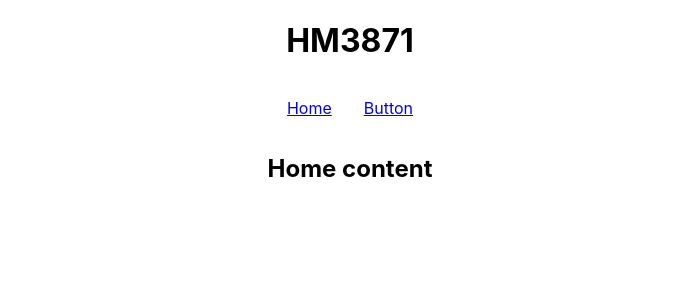
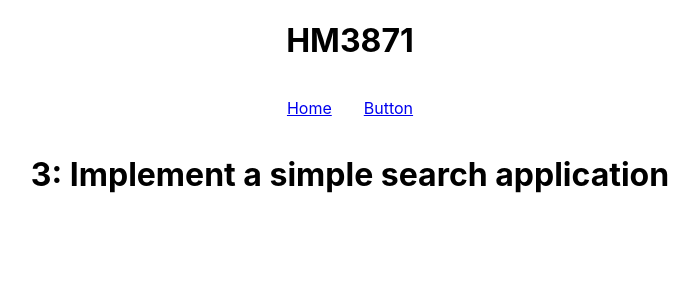
Before and after one commit to hmfe/3871, a React (Create React App) app: page /#/ in a window 1280 px wide. Shown: the top 300 px of the page, without its empty margins (290-989 px from the left). Built offline with nearby package versions, Linux system fonts and the light colour scheme.

Commit message:
Add options to button and headers for each view

```diff
--- a/src/Components/General/Button/index.js
+++ b/src/Components/General/Button/index.js
@@ -1,12 +1,10 @@
 import React from "react";
 import "./styles.scss";
 
-const Button = ({ text, ariaLabel }) => (
-  <React.Fragment>
-    <button className="btn" aria-label={ariaLabel}>
-      {text}
-    </button>
-  </React.Fragment>
+const Button = ({ type = "button", text, ariaLabel }) => (
+  <button type={type} className="btn" aria-label={ariaLabel}>
+    {text}
+  </button>
 );
 
 export default Button;
--- a/src/Views/Button/index.js
+++ b/src/Views/Button/index.js
@@ -4,7 +4,7 @@ class ButtonPage extends Component {
   render() {
     return (
       <div>
-        <h2>Button here!</h2>
+        <h1>1: CSS-wizardry</h1>
         <Button text="Delete" ariaLabel="Delete" />
       </div>
     );
--- a/src/Views/Home/index.js
+++ b/src/Views/Home/index.js
@@ -4,7 +4,7 @@ class HomePage extends Component {
   render() {
     return (
       <div>
-        <h2>Home content</h2>
+        <h1>3: Implement a simple search application</h1>
       </div>
     );
   }
```
